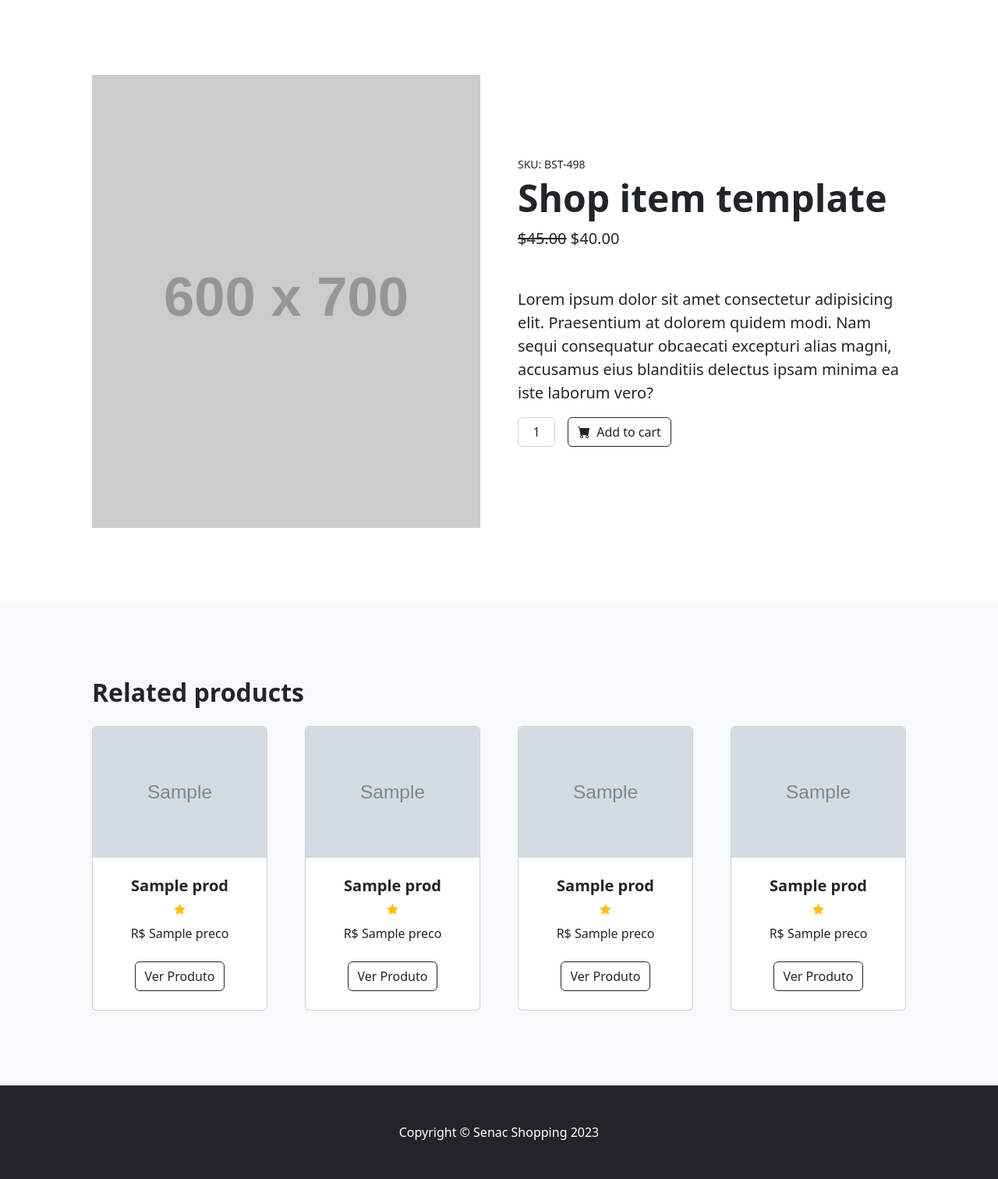
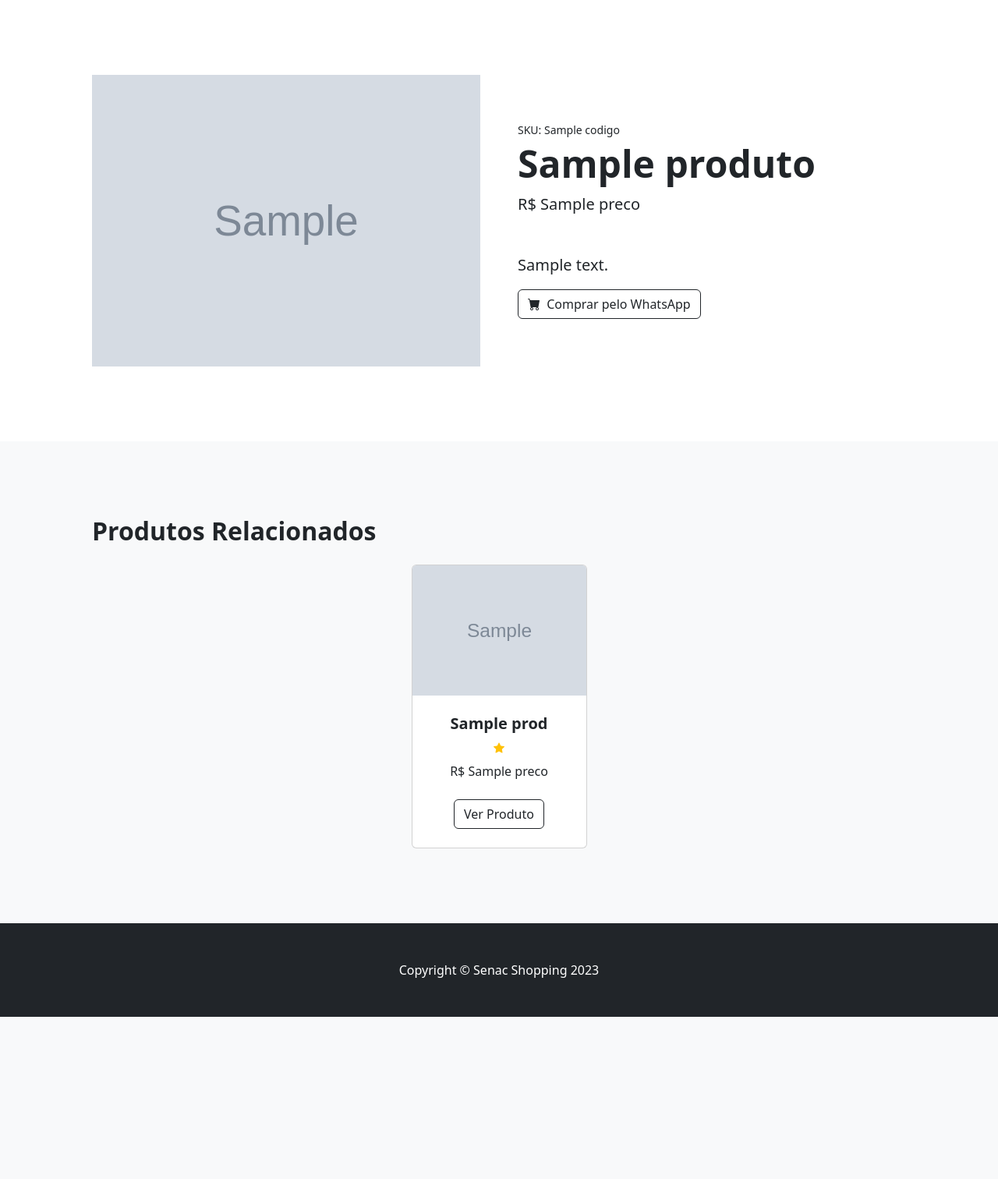
Before and after one commit to roberta-medrado/Shopping, a Django app: template Site/templates/produto_detalhes.html in a window 1280 px wide. Shown: the part 76-1588 px from the top of the page at 78% size. After the commit the page ends 1380 px from the top, so only its background shows below. Run offline with Django 3.2, Linux system fonts and the light colour scheme; the template is opened without the code that fills it: most values are stand-ins (such as "Sample title", 1, 10 or a date in 2020); grey boxes marked "Sample" are stand-in pictures; grey boxes labelled with a size stand in for pictures from a placeholder-image service; some libraries are stand-ins or nearby versions.

Commit message:
detalhando produtos e add formualrio

```diff
--- a/Site/templates/card_produto.html
+++ b/Site/templates/card_produto.html
@@ -25,7 +25,7 @@
         </div>
         <!-- Product actions-->
         <div class="card-footer p-4 pt-0 border-top-0 bg-transparent">
-            <div class="text-center"><a class="btn btn-outline-dark mt-auto" href="{% url 'produto_detalhe' id=prod.id|default:0 %}">Ver Produto</a></div>
+            <div class="text-center"><a class="btn btn-outline-dark mt-auto" href="{% url 'produto_detalhe' id=1 %}">Ver Produto</a></div>
         </div>
     </div>
 </div>
--- a/Site/templates/produto_detalhes.html
+++ b/Site/templates/produto_detalhes.html
@@ -1,29 +1,31 @@
 {% extends 'base.html' %}
 {% load static %}
 
-{% block Titulo %}Título do Produto{% endblock Titulo %}
+{% block Titulo %}{{ produto.nome }}{% endblock Titulo %}
 
 {% block Conteudo %}
-
         <!-- Product section-->
         <section class="py-5">
             <div class="container px-4 px-lg-5 my-5">
                 <div class="row gx-4 gx-lg-5 align-items-center">
-                    <div class="col-md-6"><img class="card-img-top mb-5 mb-md-0" src="https://dummyimage.com/600x700/dee2e6/6c757d.jpg" alt="..." /></div>
+                    <div class="col-md-6"><img class="card-img-top mb-5 mb-md-0" src="{{ produto.imagem.url }}" alt="{{ produto.nome}}" /></div>
                     <div class="col-md-6">
-                        <div class="small mb-1">SKU: BST-498</div>
-                        <h1 class="display-5 fw-bolder">Shop item template</h1>
+                        <div class="small mb-1">SKU: {{ produto.codigo }}</div>
+                        <h1 class="display-5 fw-bolder">{{ produto.nome }}</h1>
                         <div class="fs-5 mb-5">
-                            <span class="text-decoration-line-through">$45.00</span>
-                            <span>$40.00</span>
+                            <span>R$ {{ produto.preco }}</span>
                         </div>
-                        <p class="lead">Lorem ipsum dolor sit amet consectetur adipisicing elit. Praesentium at dolorem quidem modi. Nam sequi consequatur obcaecati excepturi alias magni, accusamus eius blanditiis delectus ipsam minima ea iste laborum vero?</p>
+                        <p class="lead">{{ produto.descricao|safe|linebreaksbr }}</p>
                         <div class="d-flex">
-                            <input class="form-control text-center me-3" id="inputQuantity" type="num" value="1" style="max-width: 3rem" />
+
+                            <a href="https://wa.me/5511996473070?text=Quero comprar o produto {{ produto.nome }}" target="_blank">
+
                                 <button class="btn btn-outline-dark flex-shrink-0" type="button">
                                     <i class="bi-cart-fill me-1"></i>
-                                Add to cart
+                                    Comprar pelo WhatsApp
                                 </button>
+
+                            </a>
                         </div>
                     </div>
                 </div>
@@ -32,16 +34,12 @@
         <!-- Related items section-->
         <section class="py-5 bg-light">
             <div class="container px-4 px-lg-5 mt-5">
-                <h2 class="fw-bolder mb-4">Related products</h2>
+                <h2 class="fw-bolder mb-4">Produtos Relacionados</h2>
                 <div class="row gx-4 gx-lg-5 row-cols-2 row-cols-md-3 row-cols-xl-4 justify-content-center">
                     <!-- Inicio Produtos -->
+                    {% for prod in produtos_relacionados %}
                         {% include 'card_produto.html' %}
-                                <!-------->
-                                {% include 'card_produto.html' %}
-                                <!-------->
-                                {% include 'card_produto.html' %}
-                                <!-------->
-                                {% include 'card_produto.html' %}
+                    {% endfor %}
                     <!-- termino produtos-->
                 </div>
             </div>
--- a/Site/templates/produtos.html
+++ b/Site/templates/produtos.html
@@ -17,11 +17,11 @@
             <div class="container px-4 px-lg-5 mt-5">
 
                 <div class="row gx-4 gx-lg-5 row-cols-2 row-cols-md-3 row-cols-xl-4 justify-content-center">
-
-
                     <!-- Inicio Produtos -->
                     {% for prod in produtos %}
                         {% include 'card_produto.html' %}
+                    {% empty %}
+                        <p>Nenhum produto para este departamento</p>
                     {% endfor %}
                     <!-- termino produtos-->
                 </div>
```
Also changed, not shown: Site/forms.py (added, +8 -0 lines), Site/templates/cadastro.html (+7 -1 lines), Site/templates/index.html (+3 -9 lines), Site/views.py (+23 -8 lines). Lines whose indentation alone changed are shown as unchanged.
